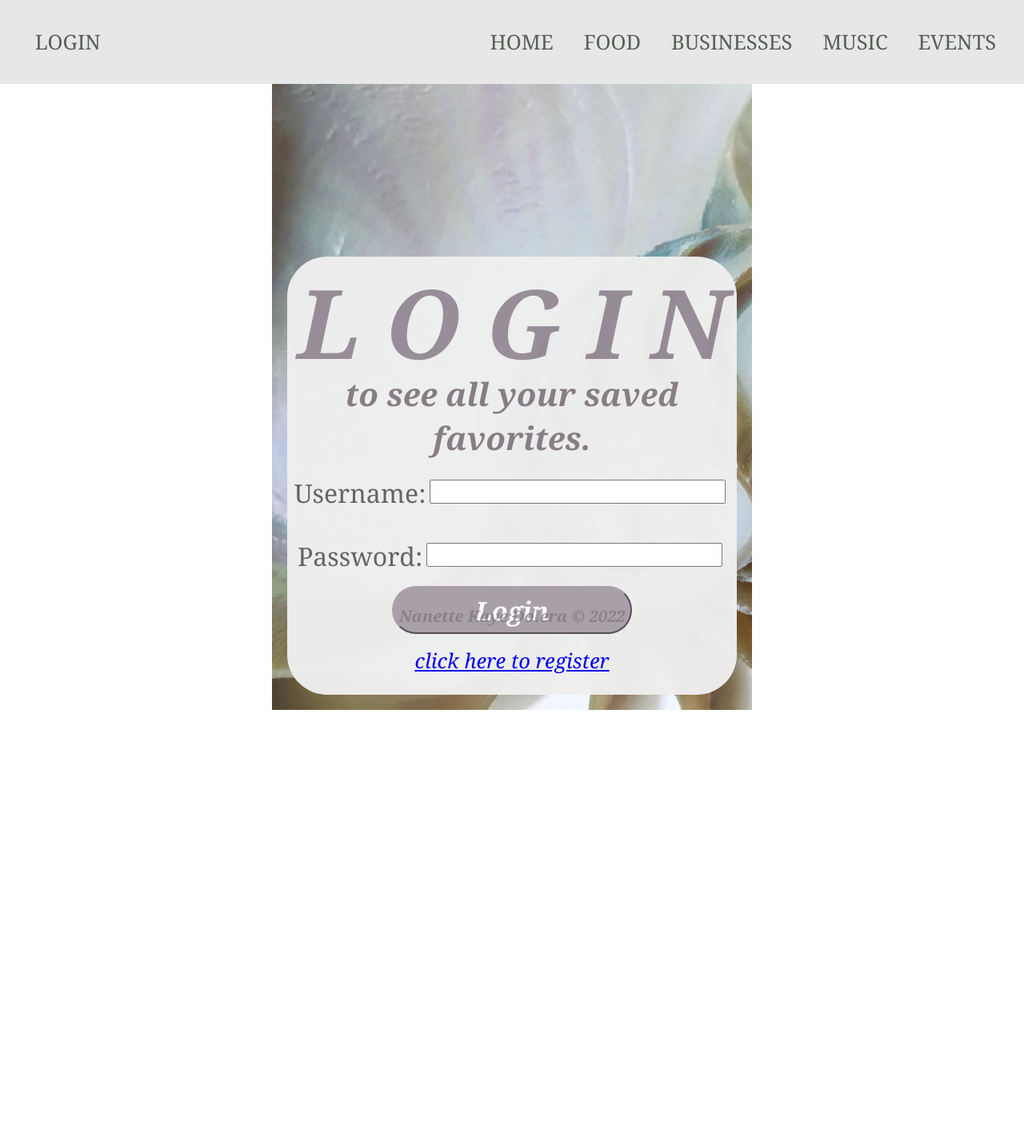
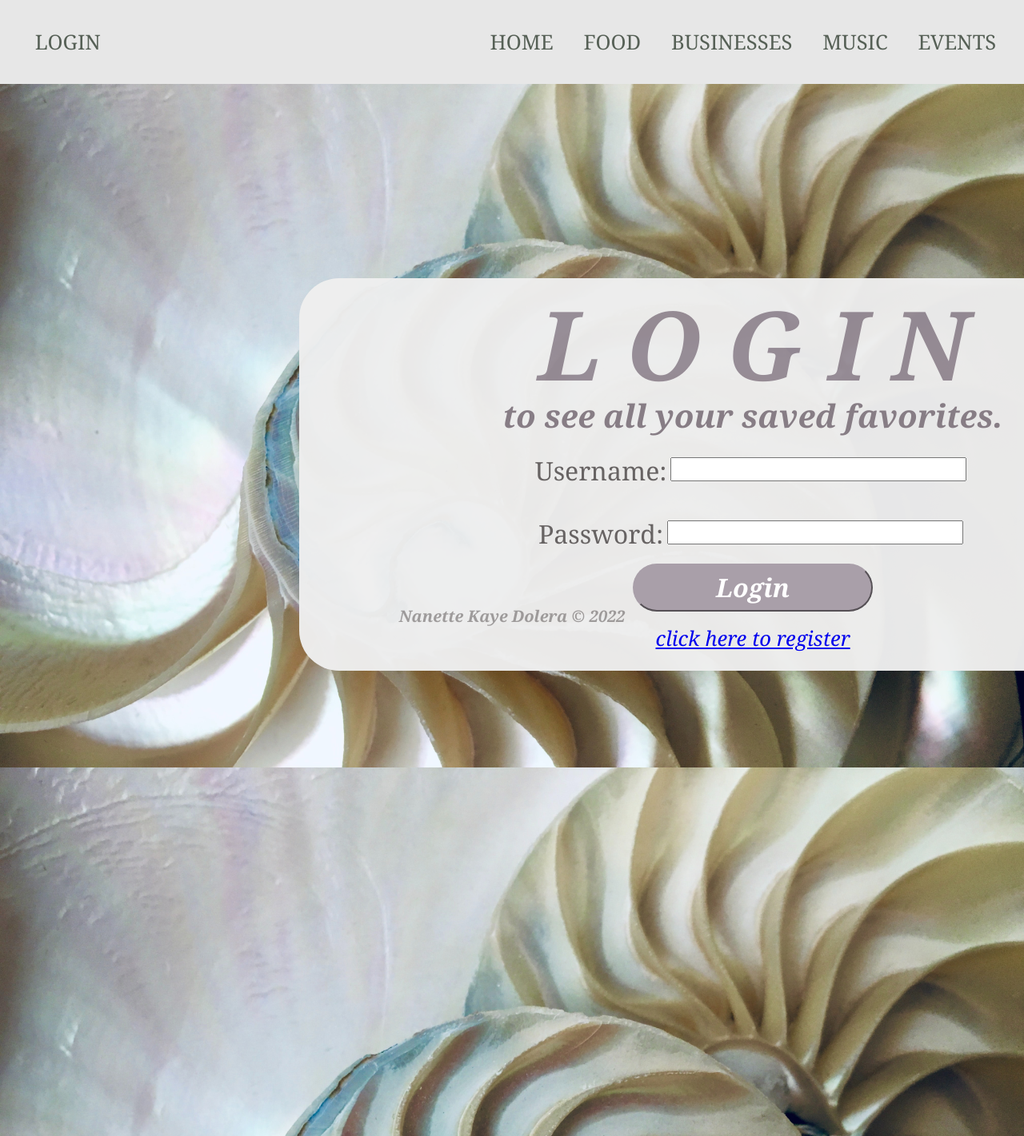
Before and after one commit to NotNanetteKaye/FullStack-capstone2022, a React (Create React App) app in the folder frontend/: page /login in a window 1280 px wide. Shown: the whole page at 80% size. Before the commit the page ends 888 px from the top, so only its background shows below. Built offline with nearby package versions, Linux system fonts and the light colour scheme.

Commit message:
Fixed LoginPage.css format

```diff
--- a/frontend/src/pages/LoginPage/LoginPage.css
+++ b/frontend/src/pages/LoginPage/LoginPage.css
@@ -6,16 +6,20 @@
   text-align: center;
   background: #efefeff7;
   border-radius: 50px;
-  margin-top: 80mm;
-  height: 145mm;
+  margin-top: 70mm;
+  height: 130mm;
+  margin-left: 100mm;
+  width: 300mm;
 }
 
 .container {
   margin: 0 auto;
-  /* max-width: 600px; */
+  max-width: 100%;
   overflow: auto;
+  display: flex;
+  flex-flow: column;
+  height: 100%;
   /* text-align: center; */
-  max-height: 100%;
 }
 
 .container h1 {
@@ -62,3 +66,14 @@ label {
   font: 2em Georgia, Times, "Times New Roman", serif;
   color: #676363;
 }
+
+#fixed {
+  height: 100%;
+  /* margin-top: 17mm;
+  margin-left: -6mm; */
+}
+
+#remaining {
+  flex-grow: 1;
+  height: 57mm;
+}
--- a/frontend/src/pages/LoginPage/LoginPage.js
+++ b/frontend/src/pages/LoginPage/LoginPage.js
@@ -20,11 +20,12 @@ const LoginPage = () => {
 
   return (
     <div className="container">
-      <div className="loginPage">
+      <div id="fixed">
+        <div className="loginPage">
         <div className="loginPageContent">
-          <h1>L  O  G  I  N</h1>
-          <h2>to see all your saved favorites.</h2>
-          <form className="form" onSubmit={handleSubmit}>
+            <h1>L  O  G  I  N</h1>
+            <h2>to see all your saved favorites.</h2>
+            <form className="form" onSubmit={handleSubmit}>
             <label className="Field">
               Username:{" "}
               <input
@@ -48,9 +49,11 @@ const LoginPage = () => {
             ) : null}
             <button>Login</button>
             <Link to="/register">click here to register</Link>
-          </form>
+            </form>
         </div>
       </div>
+      </div>
+      <div id="remaining"></div>
     </div>
   );
 };
```
